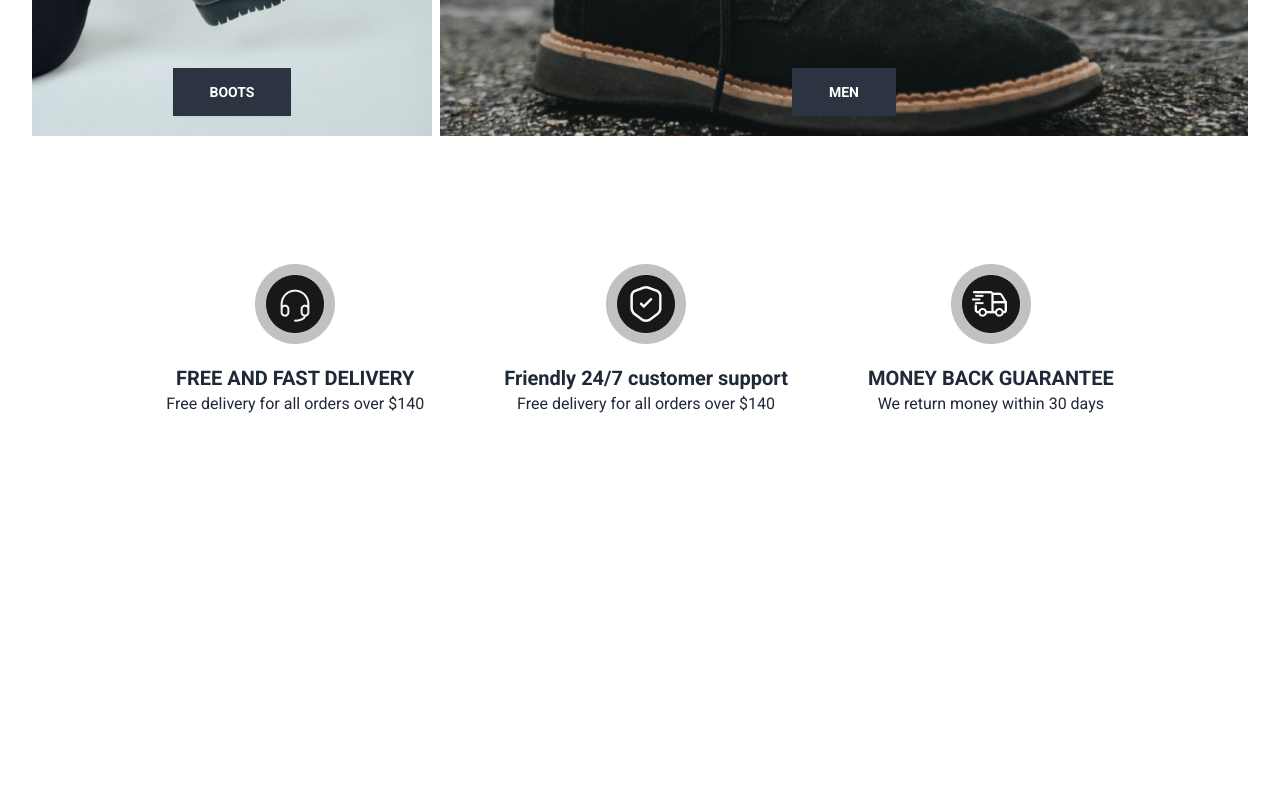
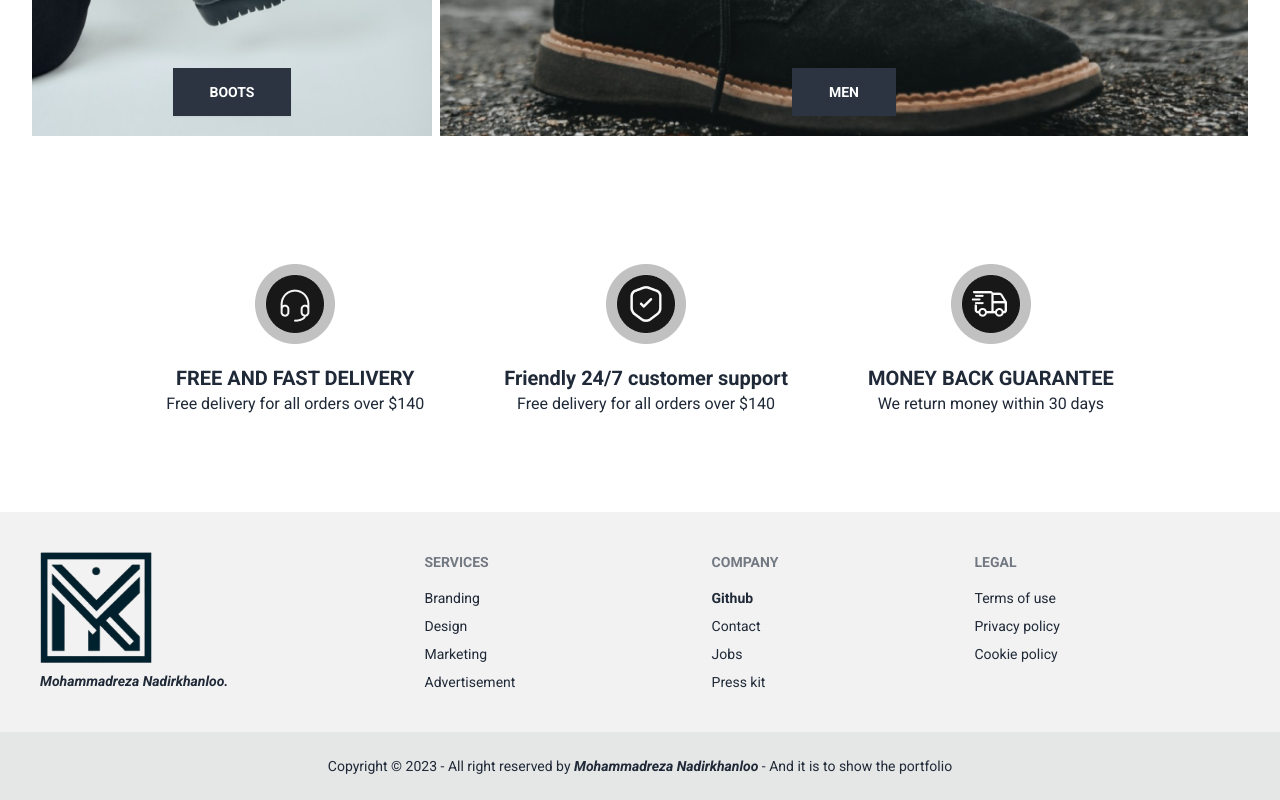
Before and after one commit to MohammadrezaNadirkhanloo/Shoe-shop, a website: page index.html in a window 1280 px wide. Shown: the part 4646-5446 px from the top of the page. Before the commit the page ends 5062 px from the top, so only its background shows below. Drawn offline with Linux system fonts and the light colour scheme.

Commit message:
Feat : footer

```diff
--- a/index.html
+++ b/index.html
@@ -308,7 +308,9 @@
           <div class="relative col-span-3">
             <img src="./assets/img/Rectangle 18.png" class="w-full" />
             <div class="absolute inset-x-0 bottom-5 text-center">
-              <button class="btn btn-neutral rounded-none text-white px-9 hidden md:inline">
+              <button
+                class="btn btn-neutral rounded-none text-white px-9 hidden md:inline"
+              >
                 KIDS
               </button>
             </div>
@@ -316,7 +318,9 @@
           <div class="relative col-span-2">
             <img src="./assets/img/Rectangle 19.png" class="w-full" />
             <div class="absolute inset-x-0 bottom-5 text-center">
-              <button class="btn btn-neutral rounded-none text-white px-9 hidden md:inline">
+              <button
+                class="btn btn-neutral rounded-none text-white px-9 hidden md:inline"
+              >
                 SNEAKERS
               </button>
             </div>
@@ -324,7 +328,9 @@
           <div class="relative col-span-1">
             <img src="./assets/img/Rectangle 20.png" class="w-full h-full" />
             <div class="absolute inset-x-0 bottom-5 text-center">
-              <button class="btn btn-neutral rounded-none text-white px-9 hidden md:inline">
+              <button
+                class="btn btn-neutral rounded-none text-white px-9 hidden md:inline"
+              >
                 WOMEN
               </button>
             </div>
@@ -332,7 +338,9 @@
           <div class="relative">
             <img src="./assets/img/Rectangle 22.png" class="w-full h-full" />
             <div class="absolute inset-x-0 bottom-5 text-center">
-              <button class="btn btn-neutral rounded-none text-white px-9 hidden md:inline">
+              <button
+                class="btn btn-neutral rounded-none text-white px-9 hidden md:inline"
+              >
                 BOOTS
               </button>
             </div>
@@ -340,7 +348,9 @@
           <div class="relative col-span-2">
             <img src="./assets/img/Rectangle 21.png" class="w-full" />
             <div class="absolute inset-x-0 bottom-5 text-center">
-              <button class="btn btn-neutral rounded-none text-white px-9 hidden md:inline">
+              <button
+                class="btn btn-neutral rounded-none text-white px-9 hidden md:inline"
+              >
                 MEN
               </button>
             </div>
@@ -349,7 +359,9 @@
       </section>
 
       <section class="container">
-        <div class="flex items-center justify-center gap-20 flex-col lg:flex-row">
+        <div
+          class="flex items-center justify-center gap-20 flex-col lg:flex-row"
+        >
           <div class="flex flex-col items-center gap-5">
             <img src="./assets/img/Services (1).png" class="w-20" alt="" />
             <div class="flex flex-col items-center">
@@ -360,7 +372,9 @@
           <div class="flex flex-col items-center gap-5">
             <img src="./assets/img/Services (2).png" class="w-20" alt="" />
             <div class="flex flex-col items-center">
-              <p class="text-xl font-semibold">Friendly 24/7 customer support</p>
+              <p class="text-xl font-semibold">
+                Friendly 24/7 customer support
+              </p>
               <p>Free delivery for all orders over $140</p>
             </div>
           </div>
@@ -375,7 +389,41 @@
       </section>
     </div>
 
-    <footer></footer>
+    <footer class="bg-base-200 mt-24">
+      <div class="footer container text-base-content p-10">
+        <aside>
+<img src="./assets/img/my-logo.png" class="w-28" alt="logo">
+          <p class="font-bold italic">
+            Mohammadreza Nadirkhanloo.
+          </p>
+        </aside>
+        <nav>
+          <h6 class="footer-title">Services</h6>
+          <a class="link link-hover">Branding</a>
+          <a class="link link-hover">Design</a>
+          <a class="link link-hover">Marketing</a>
+          <a class="link link-hover">Advertisement</a>
+        </nav>
+        <nav>
+          <h6 class="footer-title">Company</h6>
+          <a class="link link-hover font-bold" href="https://github.com/MohammadrezaNadirkhanloo">Github</a>
+          <a class="link link-hover">Contact</a>
+          <a class="link link-hover">Jobs</a>
+          <a class="link link-hover">Press kit</a>
+        </nav>
+        <nav>
+          <h6 class="footer-title">Legal</h6>
+          <a class="link link-hover">Terms of use</a>
+          <a class="link link-hover">Privacy policy</a>
+          <a class="link link-hover">Cookie policy</a>
+        </nav>
+      </div>
+    </footer>
+    <footer class="footer footer-center bg-base-300 text-base-content p-6">
+      <aside>
+        <p>Copyright © 2023 - All right reserved by <span class="font-bold italic">Mohammadreza Nadirkhanloo</span>  - And it is to show the portfolio</p>
+      </aside>
+    </footer>
     <script src="./src/javaScript/script.js"></script>
   </body>
 </html>
```
Also changed, not shown: build/tailwind.css.
